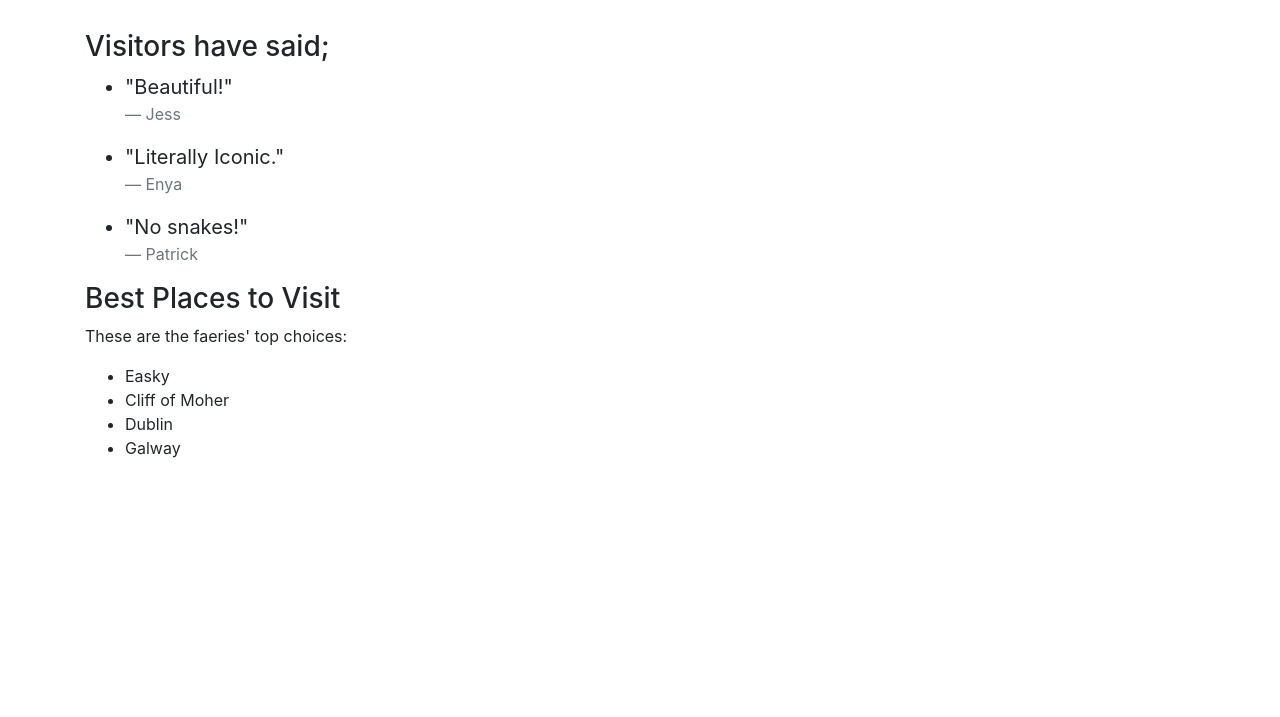
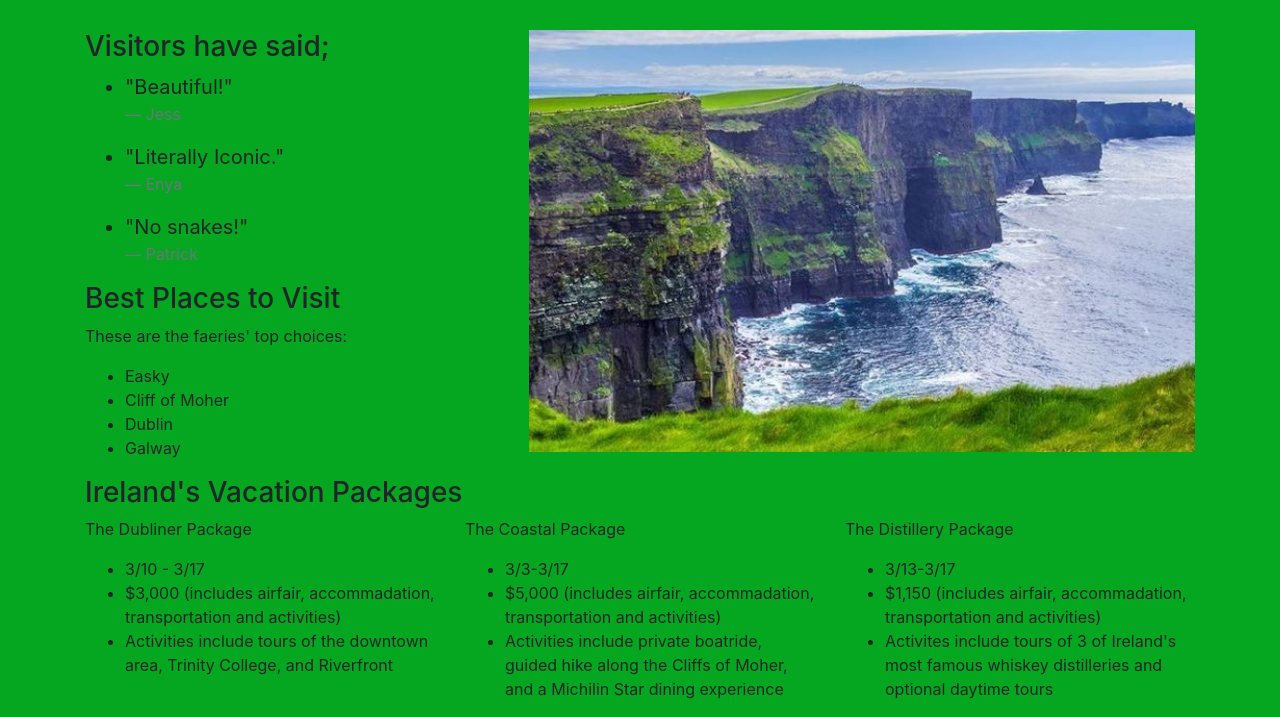
Before and after one commit to EmilioG1/vacation, a plain HTML site: page vacation.html in a window 1280 px wide. Shown: the part 232-949 px from the top of the page. Before the commit the page ends 800 px from the top, so only its background shows below. Drawn offline with Linux system fonts and the light colour scheme.

Commit message:
Added additional css styling and Vacation Packages
Co-authored-by: Emilio Gonzales (emiliog1184@gmail.com)

```diff
--- /dev/null
+++ b/css/styles.css
@@ -0,0 +1,9 @@
+body {
+  background-color: rgb(4, 167, 31);
+}
+
+img {
+  float: right;
+  height: auto;
+  width: 60%;
+}
--- a/vacation.html
+++ b/vacation.html
@@ -3,6 +3,7 @@
 <head>
   <title>Travel to Ireland</title>
   <link rel="stylesheet" href="css/bootstrap.css" type="text/css">
+  <link rel="stylesheet" href="css/styles.css" type="text/css">
 </head>
 <body>
   <div class="container">
@@ -10,6 +11,7 @@
       <h1 class="bg-success">Visit Ireland</h1>
       <h2 class="bg-success">The Emerald Isle Awaits...</h2>
     </div>
+    <img src="img/ireland.jpeg" alt="A photo of ireland">
     <h3>Visitors have said;</h3>
     <ul>
     <blockquote class="blockquote">
@@ -33,6 +35,34 @@
       <li>Dublin</li>
       <li>Galway</li>
     </ul>
+
+  <h3>Ireland's Vacation Packages</h3>
+  <div class="row">
+    <div class="col-4">
+      <p>The Dubliner Package</p>
+        <ul>
+          <li>3/10 - 3/17</li>
+          <li>$3,000 (includes airfair, accommadation, transportation and activities) </li>
+          <li>Activities include tours of the downtown area, Trinity College, and Riverfront</li>
+        </ul>
+    </div>
+    <div class="col-4">
+      <p>The Coastal Package</p>
+        <ul>
+          <li>3/3-3/17</li>
+          <li>$5,000 (includes airfair, accommadation, transportation and activities) </li>
+          <li>Activities include private boatride, guided hike along the Cliffs of Moher, and a Michilin Star dining experience</li>
+        </ul>
+    </div>
+    <div class="col-4">
+      <p>The Distillery Package</p>
+        <ul>
+          <li>3/13-3/17</li>
+          <li>$1,150 (includes airfair, accommadation, transportation and activities)</li>
+          <li>Activites include tours of 3 of Ireland's most famous whiskey distilleries and optional daytime tours</li>
+        </ul>
+    </div>
   </div>
+</div>
 </body>
 </html>
```
Also changed, not shown: img/ireland.jpeg (added).
